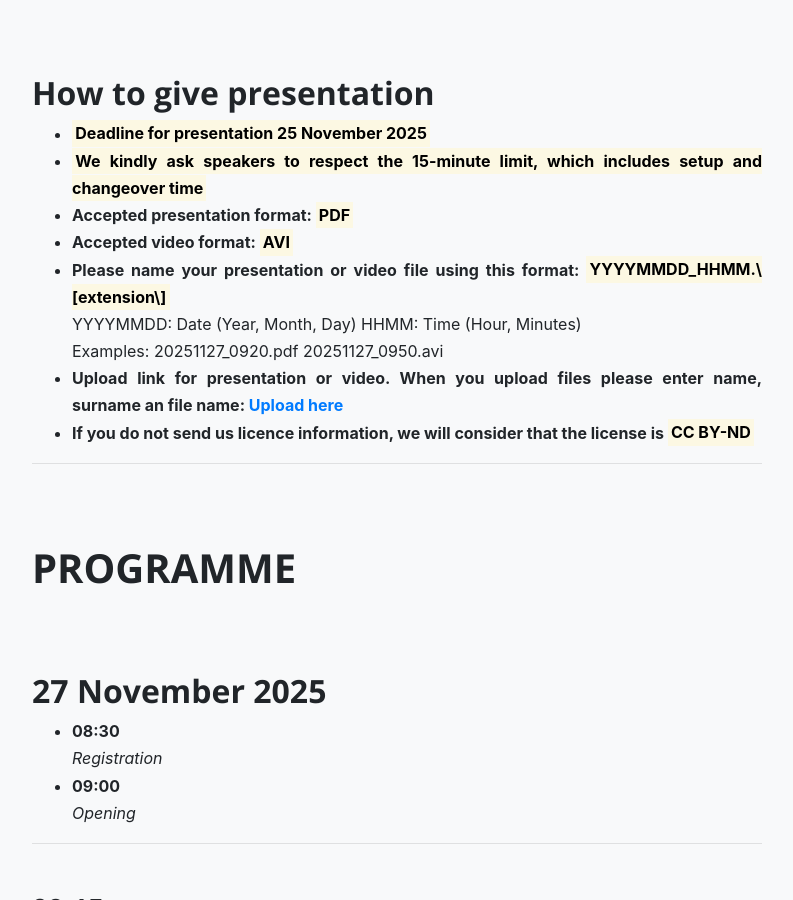
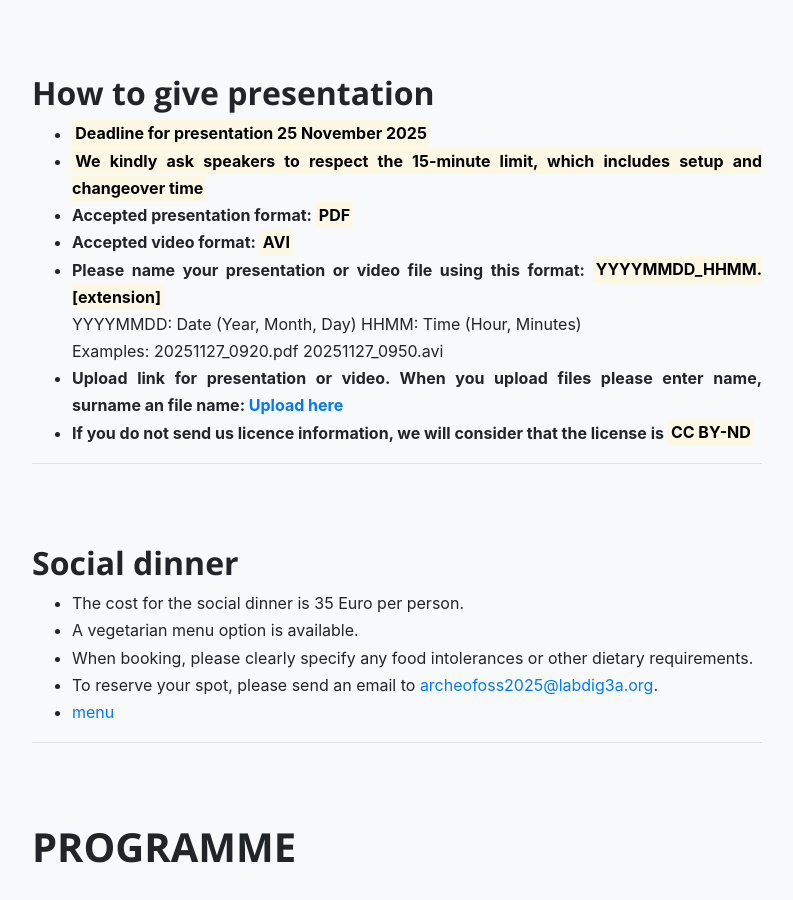
Before and after one commit to archeofoss/archeofoss, a Jekyll site: the page built from 2025/programme.md, in a window 1280 px wide and 900 px high, scrolled down 1544 px. Shown: the whole window, without its empty margins (243-1036 px from the left). Built offline with Jekyll 4.4.1, drawn with Linux system fonts in a browser that asks for light colours; nearby versions of some CDN libraries; some of the changed text lies outside the part shown.

Commit message:
definitive programme

```diff
--- a/2025/programme.md
+++ b/2025/programme.md
@@ -28,7 +28,6 @@
 
 [OpenStreetMap position](https://www.openstreetmap.org/?mlat=45.609414&mlon=8.857515#map=19/45.609414/8.857515)
 
-
 [how to get here, park and eat](./guide_archeofoss_2025_eng.pdf)
 
 
@@ -44,11 +43,20 @@
 - **<mark>We kindly ask speakers to respect the 15-minute limit, which includes setup and changeover time</mark>**
 - **Accepted presentation format: <mark>PDF</mark>**
 - **Accepted video format: <mark>AVI</mark>**
-- **Please name your presentation or video file using this format: <mark>YYYYMMDD_HHMM.\[extension\]</mark>**
+- **Please name your presentation or video file using this format: <mark>YYYYMMDD_HHMM.[extension]</mark>**
 YYYYMMDD: Date (Year, Month, Day) HHMM: Time (Hour, Minutes)
 Examples: 20251127_0920.pdf 20251127_0950.avi
 - **Upload link for presentation or video. When you upload files please enter name, surname an file name: [Upload here](https://e.pcloud.com/#/puplink?code=hK17Z4ItQ277x1kV1bSnnTP9cKhl73e6V)**
 - **If you do not send us licence information, we will consider that the license is <mark>CC BY-ND</mark>**
+
+---
+
+## Social dinner
+- The cost for the social dinner is 35 Euro per person.
+- A vegetarian menu option is available.
+- When booking, please clearly specify any food intolerances or other dietary requirements.
+- To reserve your spot, please send an email to [archeofoss2025@labdig3a.org](mailto:archeofoss2025@labdig3a.org).
+- [menu](./archeofoss2025_menu.pdf)
 
 ---
 
@@ -183,7 +191,7 @@
 
 ---
 
-- _Social dinner_ - [furter information here](./archeofoss2025_menu.pdf{:target="_blank"})
+- _Social dinner_ - [menu](./archeofoss2025_menu.pdf)
 
 ---
 
--- a/_layouts/home.html
+++ b/_layouts/home.html
@@ -11,10 +11,10 @@
             International conference on Open software, hardware, processes, data and formats in archaeological research</p>
 
           <p class="pulsate-home">
-            <a href="/2025/call-for-papers">
-              The call for papers of the 19th ArcheoFOSS conference (27 - 28 November 2025) is open!
+            <a href="/2025/programme">
+              We are pleased to announce that the final program for the 19th ArcheoFOSS conference (27 - 28 November 2025) is available here.
               <br />The conference will be held in dual format, in presence and online.
-              Deadline for abstract submission: <strong>23 October 2025</strong>
+              <br />Deadline for presentation submission: <strong>25 October 2025</strong>
           </p>
             <img src="{{ "images/archeofoss-2.svg" | relative_url }}" alt="Image" class="img-fluid cover-img">
         </div>
```
